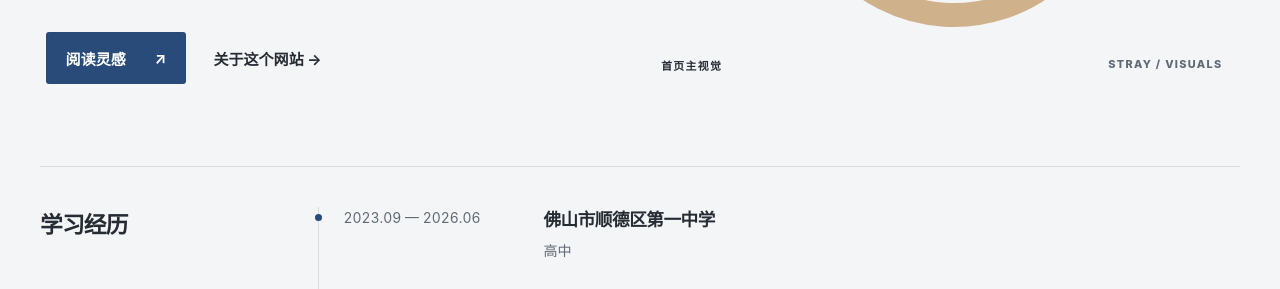
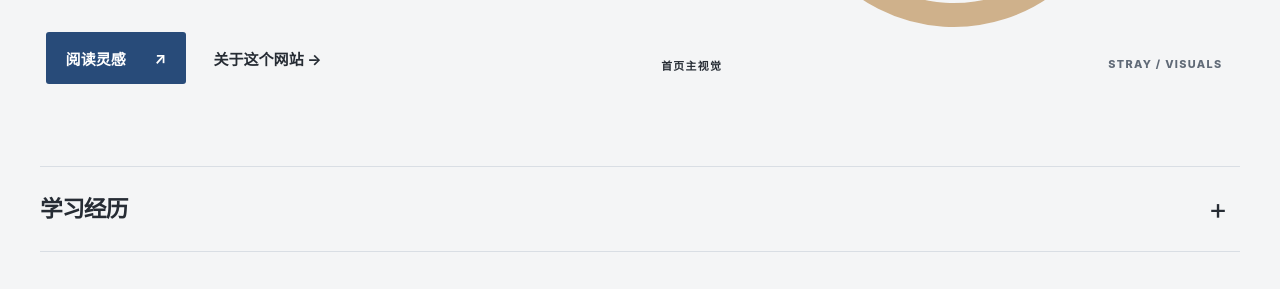
Before and after one commit to STRAY-FLZ/stray-articles, a plain HTML site: page index.html in a window 1280 px wide. Shown: the part 511-800 px from the top of the page. Drawn offline with Linux system fonts and the light colour scheme.

Commit message:
Collapse education by default with an accessible plus/minus toggle

```diff
--- a/index.html
+++ b/index.html
@@ -38,8 +38,10 @@
   <span class="visual-label">首页主视觉 <span>STRAY / VISUALS</span></span>
 </div>
   </section>
-  <section class="shell editorial-row education-section" id="education" aria-labelledby="education-title">
-    <h2 id="education-title">学习经历</h2>
+  <section class="shell education-section" id="education" aria-labelledby="education-title">
+    <details class="education-disclosure">
+      <summary class="education-summary"><h2 id="education-title">学习经历<span class="education-toggle" aria-hidden="true"></span></h2></summary>
+      <div class="education-content">
         <ol class="education-list" role="list" aria-label="学习经历时间线">
           <li class="education-item">
             <div class="education-item__period"><span class="education-item__dates"><time datetime="2023-09">2023.09</time> — <time datetime="2026-06">2026.06</time></span></div>
@@ -50,6 +52,8 @@
             <div class="education-item__details"><h3>广东工业大学</h3><p><span class="education-item__status">本科在读</span> · 电子信息类</p></div>
           </li>
         </ol>
+      </div>
+    </details>
   </section>
   <section class="shell topics-section" id="topics" aria-labelledby="topics-title">
     <div class="section-heading"><div><span class="eyebrow">EXPLORE / 内容入口</span><h2 id="topics-title">从这里开始</h2></div><p>阅读文章，或看看沿途的记录。</p></div>
--- a/site.css
+++ b/site.css
@@ -64,6 +64,16 @@ a:focus-visible { outline: 3px solid var(--blue); outline-offset: 4px; }
 .editorial-row { display: grid; grid-template-columns: 15rem minmax(0, 1fr); gap: 2.4rem; padding-block: 2.5rem 2.7rem; border-top: 1px solid var(--line); align-items: start; }
 .editorial-row h2 { margin: 0; font-size: 1.42rem; font-weight: 750; letter-spacing: -.035em; }
 .editorial-row p { max-width: 42rem; margin: 0; color: var(--muted); font-size: 1.02rem; line-height: 1.9; }
+.education-section { padding-block: 1.25rem; border-top: 1px solid var(--line); }
+.education-summary { display: block; list-style: none; cursor: pointer; user-select: none; touch-action: manipulation; -webkit-tap-highlight-color: rgb(40 75 121 / 10%); }
+.education-summary::-webkit-details-marker { display: none; }
+.education-summary:focus-visible { outline: 3px solid var(--blue); outline-offset: 4px; }
+.education-summary h2 { display: flex; align-items: center; justify-content: space-between; gap: 1.5rem; margin: 0; font-size: 1.42rem; font-weight: 750; letter-spacing: -.035em; line-height: 1.5; }
+.education-toggle { display: inline-flex; flex: 0 0 44px; align-items: center; justify-content: center; min-height: 44px; color: var(--ink); font-size: 1.8rem; font-weight: 400; letter-spacing: 0; }
+.education-toggle::before { content: "+"; }
+.education-disclosure[open] .education-toggle::before { content: "−"; }
+.education-summary:hover .education-toggle { color: var(--blue); }
+.education-content { padding: 1.5rem 0 1.2rem 17.4rem; }
 .education-list { min-width: 0; margin: 0; padding: 0; list-style: none; }
 .education-item { position: relative; display: grid; grid-template-columns: 11rem minmax(0, 1fr); gap: 1.5rem; padding: 0 0 1.8rem 1.5rem; border-left: 1px solid var(--line); }
 .education-item:last-child { padding-bottom: 0; border-left-color: transparent; }
@@ -72,7 +82,7 @@ a:focus-visible { outline: 3px solid var(--blue); outline-offset: 4px; }
 .education-item__dates { white-space: nowrap; }
 .education-item__expected { display: block; margin-top: .25rem; font-size: .75rem; }
 .education-item__details h3 { margin: 0; font-size: 1.1rem; font-weight: 700; letter-spacing: -.025em; line-height: 1.5; }
-.education-item__details p { margin-top: .35rem; font-size: .88rem; line-height: 1.7; }
+.education-item__details p { margin: .35rem 0 0; color: var(--muted); font-size: .88rem; line-height: 1.7; }
 .education-item__status { color: var(--blue); font-weight: 650; }
 .topics-section { padding-block: 3.7rem 4rem; border-top: 1px solid var(--line); }
 .section-heading { display: flex; align-items: end; justify-content: space-between; gap: 2rem; margin-bottom: 1.8rem; }
@@ -173,6 +183,7 @@ a:focus-visible { outline: 3px solid var(--blue); outline-offset: 4px; }
   .visual-plate--hero { min-height: 290px; }
   .visual-glyph { font-size: 13rem; }
   .editorial-row { grid-template-columns: 1fr; gap: .85rem; padding-block: 2rem; }
+  .education-content { padding: 1.2rem 0 .5rem; }
   .education-item { grid-template-columns: 1fr; gap: .45rem; padding-left: 1.3rem; }
   .topics-section { padding-block: 3rem; }
   .section-heading { align-items: start; flex-direction: column; gap: .6rem; }
```
Lines whose indentation alone changed are shown as unchanged.
